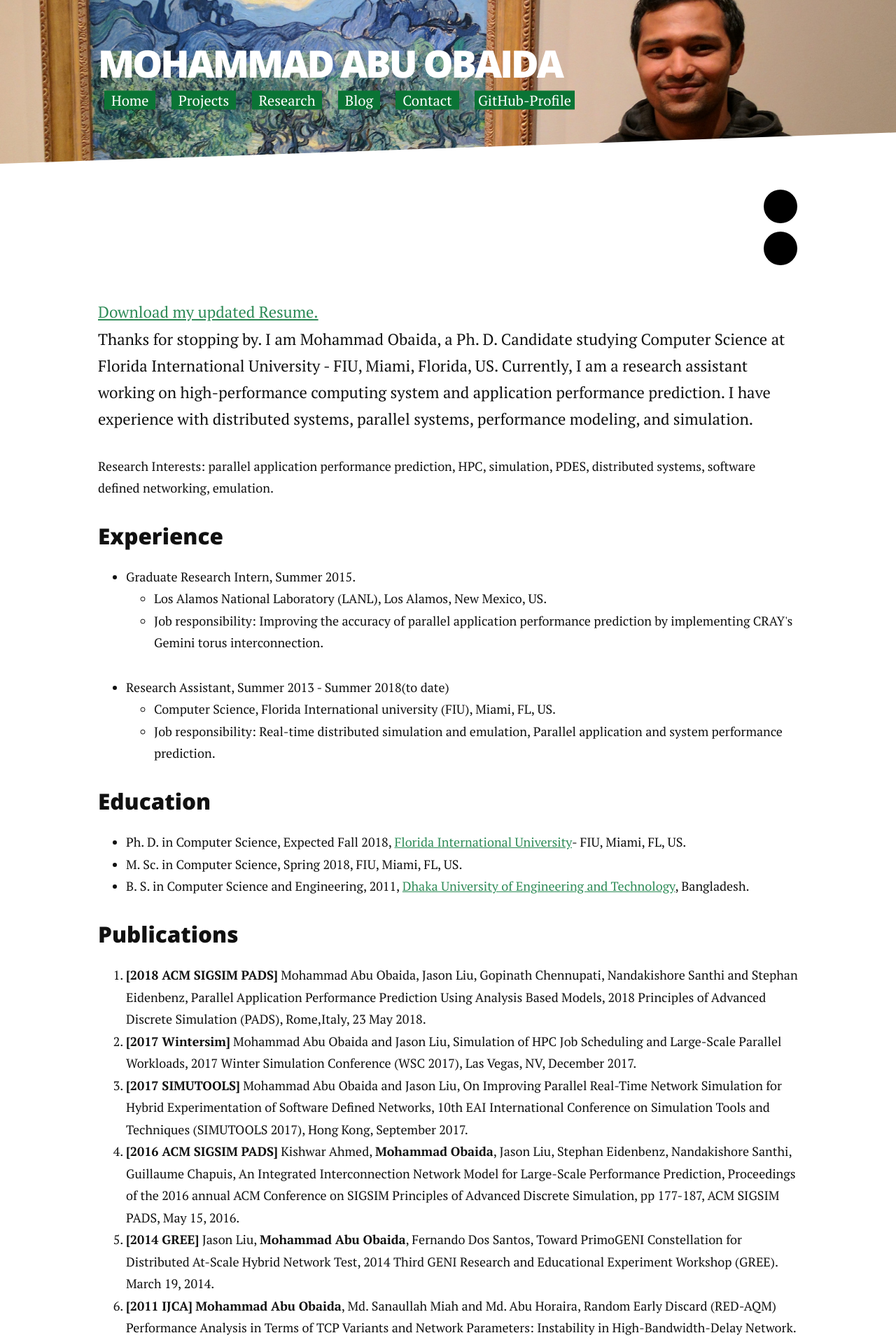
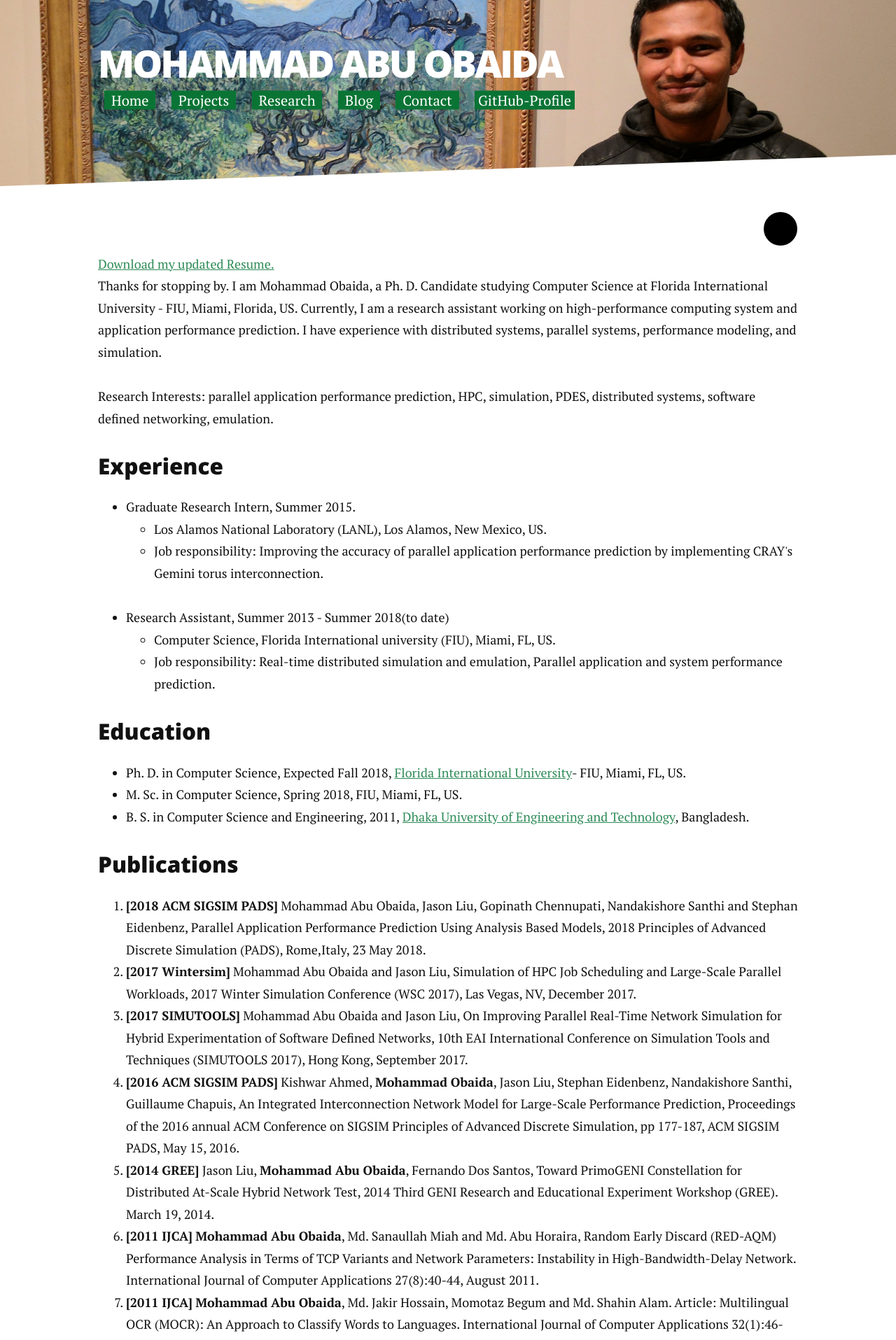
Before and after one commit to summonersRift/summonersrift.github.io, a Jekyll site: the page built from index.html, in a window 1280 px wide. Shown: the top 1915 px of the page at 70% size. Built offline with Jekyll 4.4.1, drawn with Linux system fonts in a browser that asks for light colours; nearby versions of some CDN libraries; the list of posts is cut into pages by our own code.

Commit message:
Update index.html

```diff
--- a/index.html
+++ b/index.html
@@ -3,13 +3,11 @@
 title: Obaida says Hi
 ---
 
- {% include githublogo.html %}
+<div class="home" id ="home">
 
-<div class="home" id ="home">
- {% include githublogo.html %}
 
    <p class="intro">
-        <br>
+ 	{% include githublogo.html %}
 	<a href="/assets/files/resume2018.pdf" alt="Mohammad Obaida Resume" align="middle"> Download my updated Resume.</a><br>
 
         Thanks for stopping by. I am Mohammad Obaida, a Ph. D. Candidate studying Computer Science at Florida International University - FIU, Miami, Florida, US.
```
